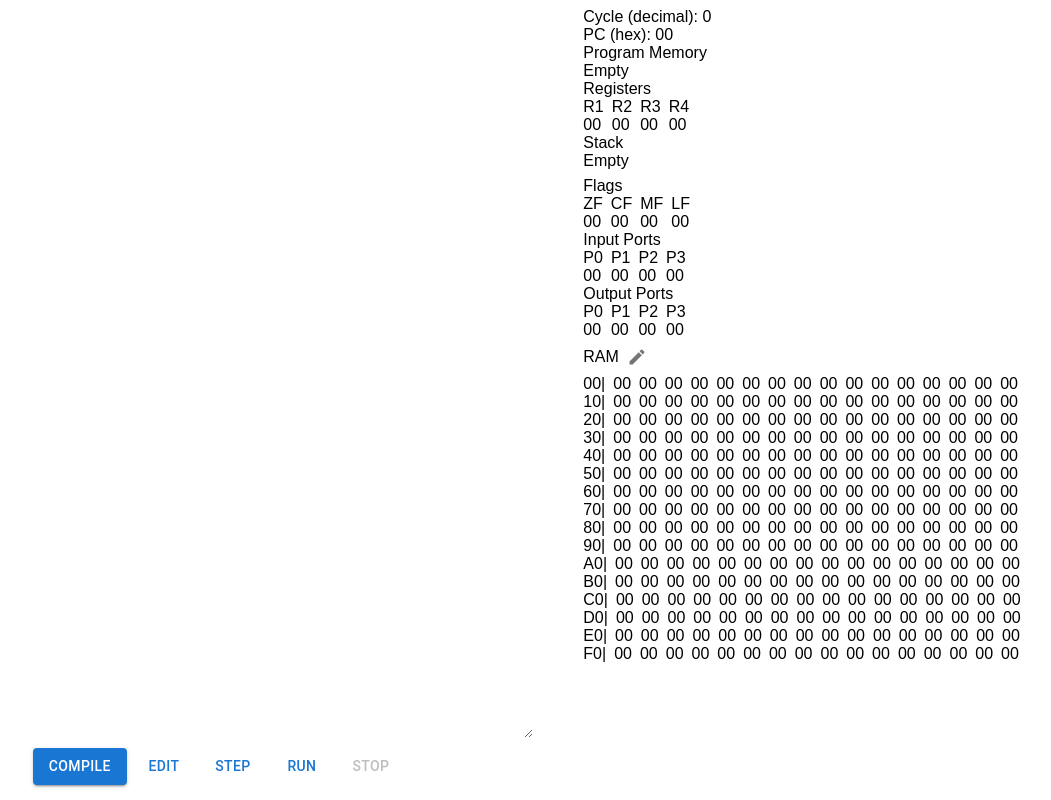
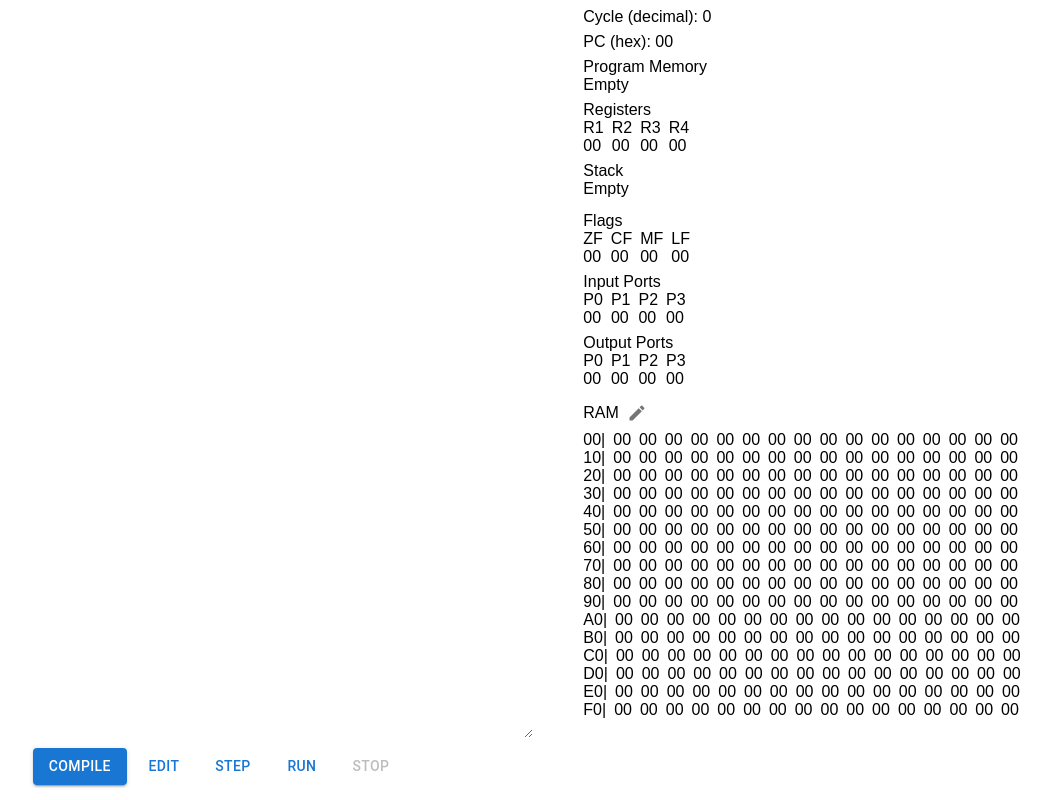
Before and after one commit to tony-ist/arpuemu, a React (Vite) app: page / in a window 1280 px wide. Both pictures are taken after a click on the button "COMPILE". Shown: the whole page, without its empty margins (82-1133 px from the left). Built offline with nearby package versions, Linux system fonts and the light colour scheme; a web font is replaced by a local one.

Commit message:
Add gap between code and emulator

```diff
--- a/src/components/main-page/MainPage.tsx
+++ b/src/components/main-page/MainPage.tsx
@@ -104,6 +104,7 @@ export function MainPage() {
         if (portInputValue === '') {
           throw new Error('You should write port input value first');
         }
+        setError(null);
         emulatorPortInput(portInputValue);
         setPortInputValue('');
       } catch (error) {
--- a/src/components/state-viewer/EmulatorStateViewer.module.css
+++ b/src/components/state-viewer/EmulatorStateViewer.module.css
@@ -2,3 +2,9 @@
   display: flex;
   justify-content: space-around;
 }
+
+.emulatorStateContainer {
+  display: flex;
+  flex-direction: column;
+  gap: 7px;
+}
```
